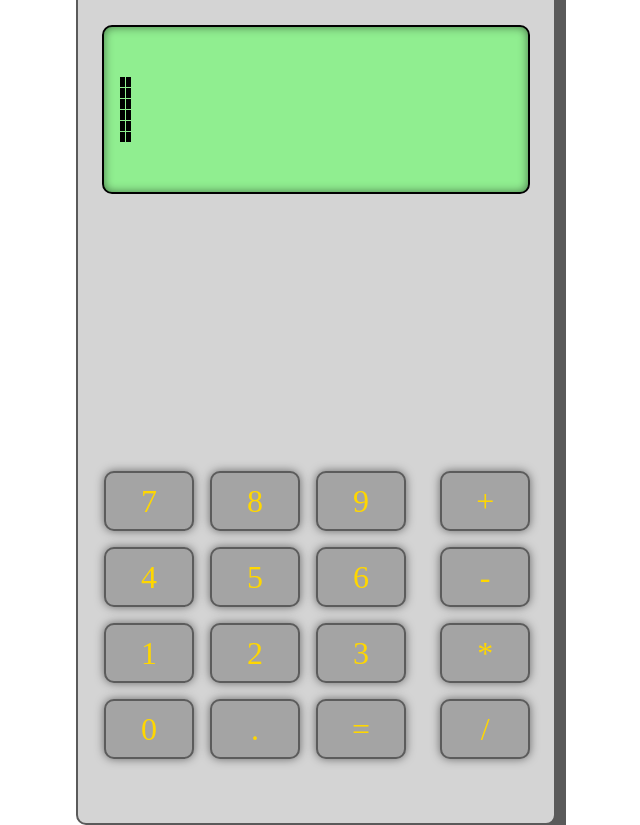
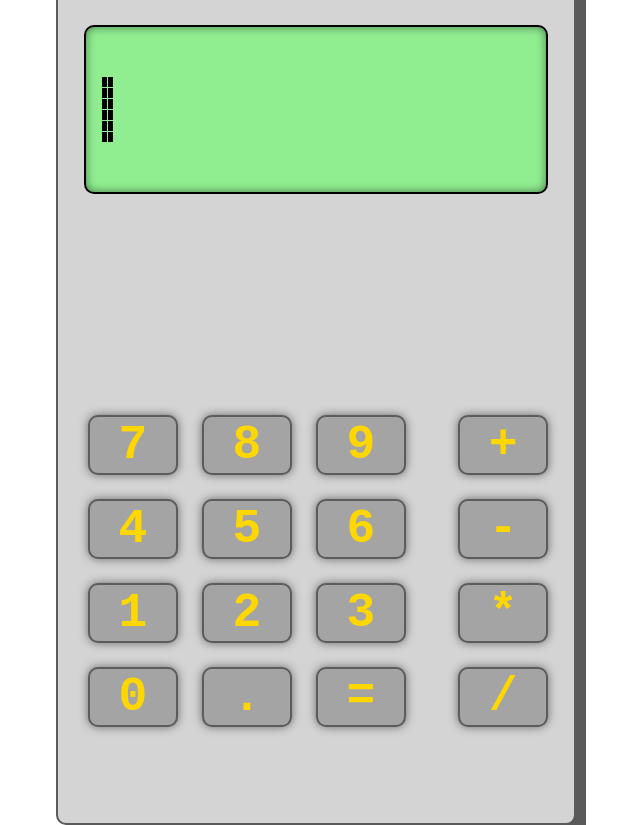
Before and after one commit to StilettoDagger/calculator, a plain HTML site: page calculator.html in a window 1280 px wide. Shown: the whole page, without its empty margins (324-964 px from the left). Drawn offline with Linux system fonts and the light colour scheme.

Commit message:
CSS: edit styles to change the font and size of the buttons text

```diff
--- a/styles.css
+++ b/styles.css
@@ -1,3 +1,5 @@
+@import url('https://fonts.googleapis.com/css2?family=Roboto:wght@400;700&display=swap');
+
 * {
     margin: 0;
     padding: 0;
@@ -6,6 +8,10 @@
 
 html, body {
     height: 100%;
+}
+
+body {
+    font-family: 'Courier New', Courier, monospace;
 }
 
 #calculator-app, body, .calc-body {
@@ -20,7 +26,7 @@ html, body {
 
 .calc-body {
     background-color: rgb(212, 212, 212);
-    width: 480px;
+    width: 520px;
     height: 850px;
     flex-direction: column;
     justify-content: space-between;
@@ -43,7 +49,8 @@ html, body {
     display: flex;
     color: gold;
     text-align: center;
-    font-size: 2rem;
+    font-size: 3rem;
+    font-weight: bold;
     margin-bottom: 2em;
     width: 90%;
     gap: 1em;
```
